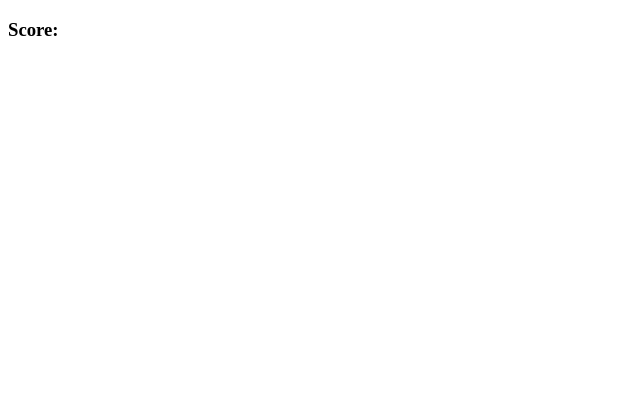
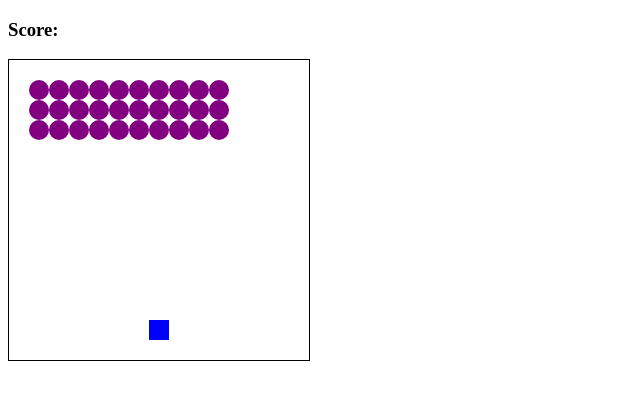
Before and after one commit to RickyCruz/Space-Invaders-JS, a plain HTML site: page index.html in a window 1280 px wide. Shown: the whole page, without its empty margins (0-640 px from the left). Drawn offline with Linux system fonts and the light colour scheme.

Commit message:
First version

```diff
--- a/app.js
+++ b/app.js
@@ -0,0 +1,139 @@
+document.addEventListener('DOMContentLoaded', () => {
+    const squares = document.querySelectorAll('.grid div');
+    const resultDisplay = document.querySelector('#result');
+
+    let width = 15;
+    let currentShooterIndex = 202;
+    let currentInvaderIndex = 0;
+    let alienInvadersTakenDown = [];
+    let result = 0;
+    let direction = 1;
+    let invaderId;
+
+    //define the alien invaders
+    const alienInvaders = [
+        0, 1, 2, 3, 4, 5, 6, 7, 8, 9,
+        15,16,17,18,19,20,21,22,23,24,
+        30,31,32,33,34,35,36,37,38,39
+    ];
+
+    // Draw the alien invaders
+    alienInvaders.forEach(invader => {
+        squares[currentInvaderIndex + invader].classList.add('invader');
+    });
+
+    // Draw the shooter
+    squares[currentShooterIndex].classList.add('shooter');
+
+    // Move the shooter along a line
+    function moveShooter(e) {
+        squares[currentShooterIndex].classList.remove('shooter');
+
+        switch(e.keyCode) {
+            case 37:
+                if (currentShooterIndex % width !== 0) {
+                    currentShooterIndex -= 1;
+                }
+            break
+            case 39:
+                if (currentShooterIndex % width < width - 1) {
+                    currentShooterIndex += 1;
+                }
+            break
+        }
+
+        squares[currentShooterIndex].classList.add('shooter');
+    }
+
+    document.addEventListener('keydown', moveShooter);
+
+    function moveInvaders() {
+        const leftEdge = alienInvaders[0] % width === 0;
+        const rightEdge = alienInvaders[alienInvaders.length - 1] % width === width - 1;
+
+        if ((leftEdge && direction === -1) || (rightEdge && direction === 1)) {
+            direction = width;
+        } else if (direction === width) {
+            if (leftEdge) direction = 1;
+            else direction = -1;
+        }
+
+        for (let i = 0; i <= alienInvaders.length - 1; i++) {
+            squares[alienInvaders[i]].classList.remove('invader');
+        }
+
+        for (let i = 0; i <= alienInvaders.length - 1; i++) {
+            alienInvaders[i] += direction;
+        }
+
+        for (let i = 0; i <= alienInvaders.length - 1; i++) {
+            if (! alienInvadersTakenDown.includes(i)) { // Add if shoot
+                squares[alienInvaders[i]].classList.add('invader');
+            }
+        }
+
+        // Decide a game over
+        if (squares[currentShooterIndex].classList.contains('invader', 'shooter')) {
+            resultDisplay.textContent = 'Game Over';
+            squares[currentShooterIndex].classList.add('boom');
+            clearInterval(invaderId);
+        }
+
+        for (let i = 0; i <= alienInvaders.length - 1; i++) {
+            if (alienInvaders[i] > (squares.length - (width -1))) {
+                resultDisplay.textContent = 'Game Over';
+                clearInterval(invaderId);
+            }
+        }
+
+        // Decide a win
+        if (alienInvadersTakenDown.length === alienInvaders.length) {
+            console.log(alienInvadersTakenDown.length);
+            console.log(alienInvaders.length);
+
+            resultDisplay.textContent = 'You Win';
+            clearInterval(invaderId);
+        }
+    }
+
+    invaderId = setInterval(moveInvaders, 500);
+
+    function shoot(e) {
+        let laserId;
+        let currentLaserIndex = currentShooterIndex;
+
+        // Move the laser from the shooter to the alien invader
+        function moveLaser() {
+            squares[currentLaserIndex].classList.remove('laser');
+            currentLaserIndex -= width;
+            squares[currentLaserIndex].classList.add('laser');
+
+            if (squares[currentLaserIndex].classList.contains('invader')) {
+                squares[currentLaserIndex].classList.remove('laser')
+                squares[currentLaserIndex].classList.remove('invader')
+                squares[currentLaserIndex].classList.add('boom')
+
+                setTimeout(() => squares[currentLaserIndex].classList.remove('boom'), 250);
+                clearInterval(laserId);
+
+                const alienTakenDown = alienInvaders.indexOf(currentLaserIndex);
+                alienInvadersTakenDown.push(alienTakenDown);
+                result++;
+                resultDisplay.textContent = result;
+            }
+
+            if (currentLaserIndex < width) {
+                clearInterval(laserId);
+                setTimeout(() => squares[currentLaserIndex].classList.remove('laser'), 100);
+            }
+        }
+
+        switch(e.keyCode) {
+            case 32:
+                laserId = setInterval(moveLaser, 100);
+            break;
+        }
+    }
+
+    document.addEventListener('keyup', shoot);
+});
--- a/index.html
+++ b/index.html
@@ -10,5 +10,233 @@
 </head>
 <body>
     <h3>Score:<span id="result"></span></h3>
+
+    <div class="grid">
+        <div></div>
+        <div></div>
+        <div></div>
+        <div></div>
+        <div></div>
+        <div></div>
+        <div></div>
+        <div></div>
+        <div></div>
+        <div></div>
+        <div></div>
+        <div></div>
+        <div></div>
+        <div></div>
+        <div></div>
+        <div></div>
+        <div></div>
+        <div></div>
+        <div></div>
+        <div></div>
+        <div></div>
+        <div></div>
+        <div></div>
+        <div></div>
+        <div></div>
+        <div></div>
+        <div></div>
+        <div></div>
+        <div></div>
+        <div></div>
+        <div></div>
+        <div></div>
+        <div></div>
+        <div></div>
+        <div></div>
+        <div></div>
+        <div></div>
+        <div></div>
+        <div></div>
+        <div></div>
+        <div></div>
+        <div></div>
+        <div></div>
+        <div></div>
+        <div></div>
+        <div></div>
+        <div></div>
+        <div></div>
+        <div></div>
+        <div></div>
+        <div></div>
+        <div></div>
+        <div></div>
+        <div></div>
+        <div></div>
+        <div></div>
+        <div></div>
+        <div></div>
+        <div></div>
+        <div></div>
+        <div></div>
+        <div></div>
+        <div></div>
+        <div></div>
+        <div></div>
+        <div></div>
+        <div></div>
+        <div></div>
+        <div></div>
+        <div></div>
+        <div></div>
+        <div></div>
+        <div></div>
+        <div></div>
+        <div></div>
+        <div></div>
+        <div></div>
+        <div></div>
+        <div></div>
+        <div></div>
+        <div></div>
+        <div></div>
+        <div></div>
+        <div></div>
+        <div></div>
+        <div></div>
+        <div></div>
+        <div></div>
+        <div></div>
+        <div></div>
+        <div></div>
+        <div></div>
+        <div></div>
+        <div></div>
+        <div></div>
+        <div></div>
+        <div></div>
+        <div></div>
+        <div></div>
+        <div></div>
+        <div></div>
+        <div></div>
+        <div></div>
+        <div></div>
+        <div></div>
+        <div></div>
+        <div></div>
+        <div></div>
+        <div></div>
+        <div></div>
+        <div></div>
+        <div></div>
+        <div></div>
+        <div></div>
+        <div></div>
+        <div></div>
+        <div></div>
+        <div></div>
+        <div></div>
+        <div></div>
+        <div></div>
+        <div></div>
+        <div></div>
+        <div></div>
+        <div></div>
+        <div></div>
+        <div></div>
+        <div></div>
+        <div></div>
+        <div></div>
+        <div></div>
+        <div></div>
+        <div></div>
+        <div></div>
+        <div></div>
+        <div></div>
+        <div></div>
+        <div></div>
+        <div></div>
+        <div></div>
+        <div></div>
+        <div></div>
+        <div></div>
+        <div></div>
+        <div></div>
+        <div></div>
+        <div></div>
+        <div></div>
+        <div></div>
+        <div></div>
+        <div></div>
+        <div></div>
+        <div></div>
+        <div></div>
+        <div></div>
+        <div></div>
+        <div></div>
+        <div></div>
+        <div></div>
+        <div></div>
+        <div></div>
+        <div></div>
+        <div></div>
+        <div></div>
+        <div></div>
+        <div></div>
+        <div></div>
+        <div></div>
+        <div></div>
+        <div></div>
+        <div></div>
+        <div></div>
+        <div></div>
+        <div></div>
+        <div></div>
+        <div></div>
+        <div></div>
+        <div></div>
+        <div></div>
+        <div></div>
+        <div></div>
+        <div></div>
+        <div></div>
+        <div></div>
+        <div></div>
+        <div></div>
+        <div></div>
+        <div></div>
+        <div></div>
+        <div></div>
+        <div></div>
+        <div></div>
+        <div></div>
+        <div></div>
+        <div></div>
+        <div></div>
+        <div></div>
+        <div></div>
+        <div></div>
+        <div></div>
+        <div></div>
+        <div></div>
+        <div></div>
+        <div></div>
+        <div></div>
+        <div></div>
+        <div></div>
+        <div></div>
+        <div></div>
+        <div></div>
+        <div></div>
+        <div></div>
+        <div></div>
+        <div></div>
+        <div></div>
+        <div></div>
+        <div></div>
+        <div></div>
+        <div></div>
+        <div></div>
+        <div></div>
+        <div></div>
+        <div></div>
+        <div></div>
+        <div></div>
+    </div>
 </body>
 </html>
--- a/style.css
+++ b/style.css
@@ -0,0 +1,29 @@
+.grid {
+    display: flex;
+    flex-wrap: wrap;
+    border: solid 1px;
+    width: 300px;
+    height: 300px;
+}
+
+.grid div {
+    width: 20px;
+    height: 20px;
+}
+
+.shooter {
+    background-color: blue;
+}
+
+.invader {
+    background-color: purple;
+    border-radius: 10px;
+}
+
+.boom {
+    background-color: red;
+}
+
+.laser {
+    background-color: orange;
+}
```
Also changed, not shown: 1 other file.
